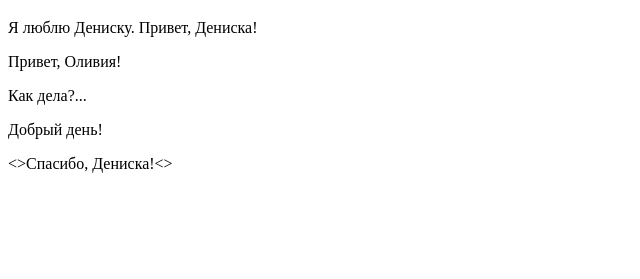
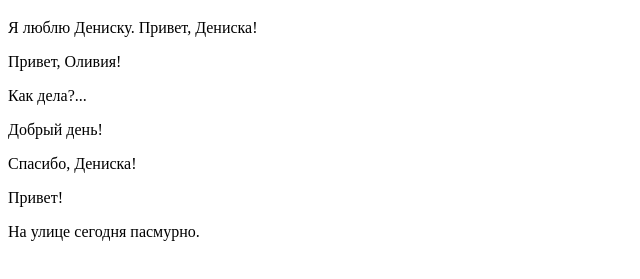
Before and after one commit to ziamtsova/dog, a plain HTML site: page index.html in a window 1280 px wide. Shown: the part 61-340 px from the top of the page, without its empty margins (0-640 px from the left). Drawn offline with Linux system fonts and the light colour scheme.

Commit message:
add tage p

```diff
--- a/index.html
+++ b/index.html
@@ -11,6 +11,8 @@
     <p>Привет, Оливия!</p>
     <p>Как дела?...</p>
     <p>Добрый день!</p>
-    <>Спасибо, Дениска!<>
+    <p>Спасибо, Дениска!</p>
+    <p>Привет!</p>
+    <p>На улице сегодня пасмурно.</p>
 </body>
 </html>
```
